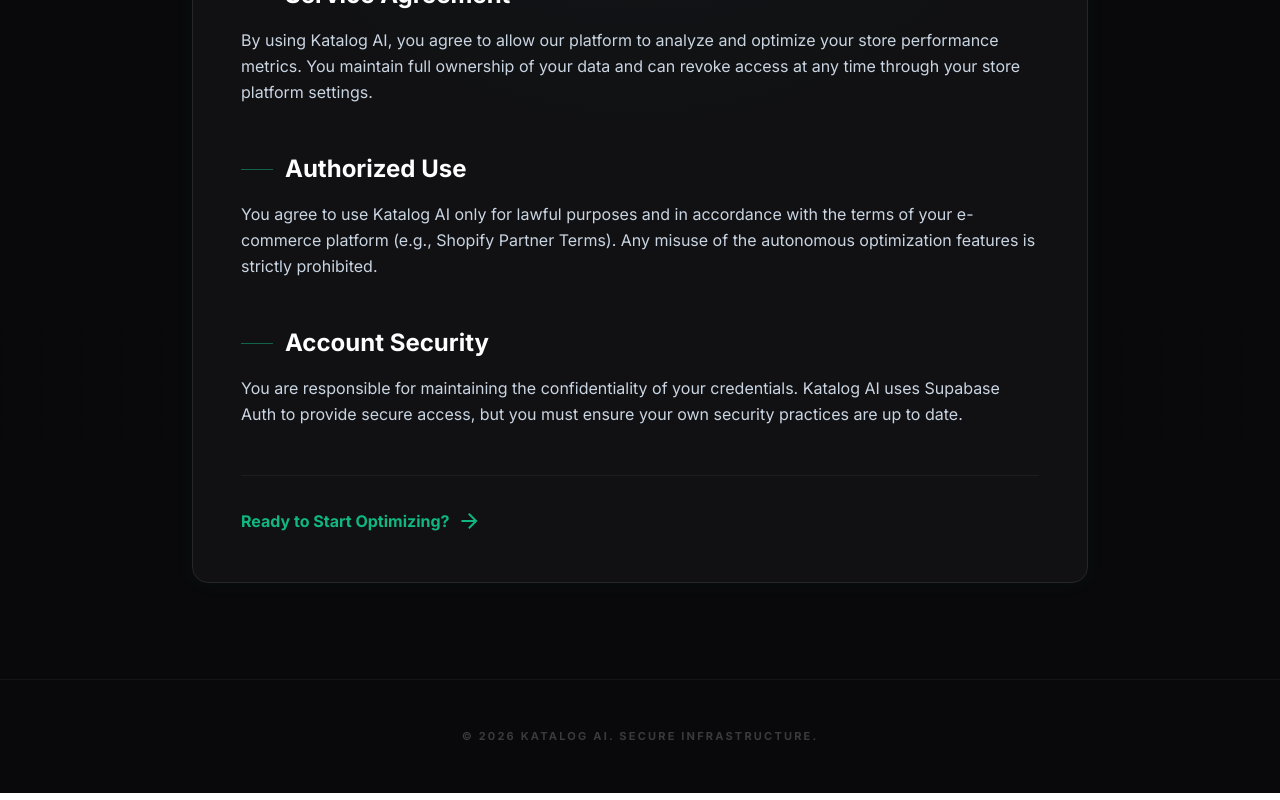
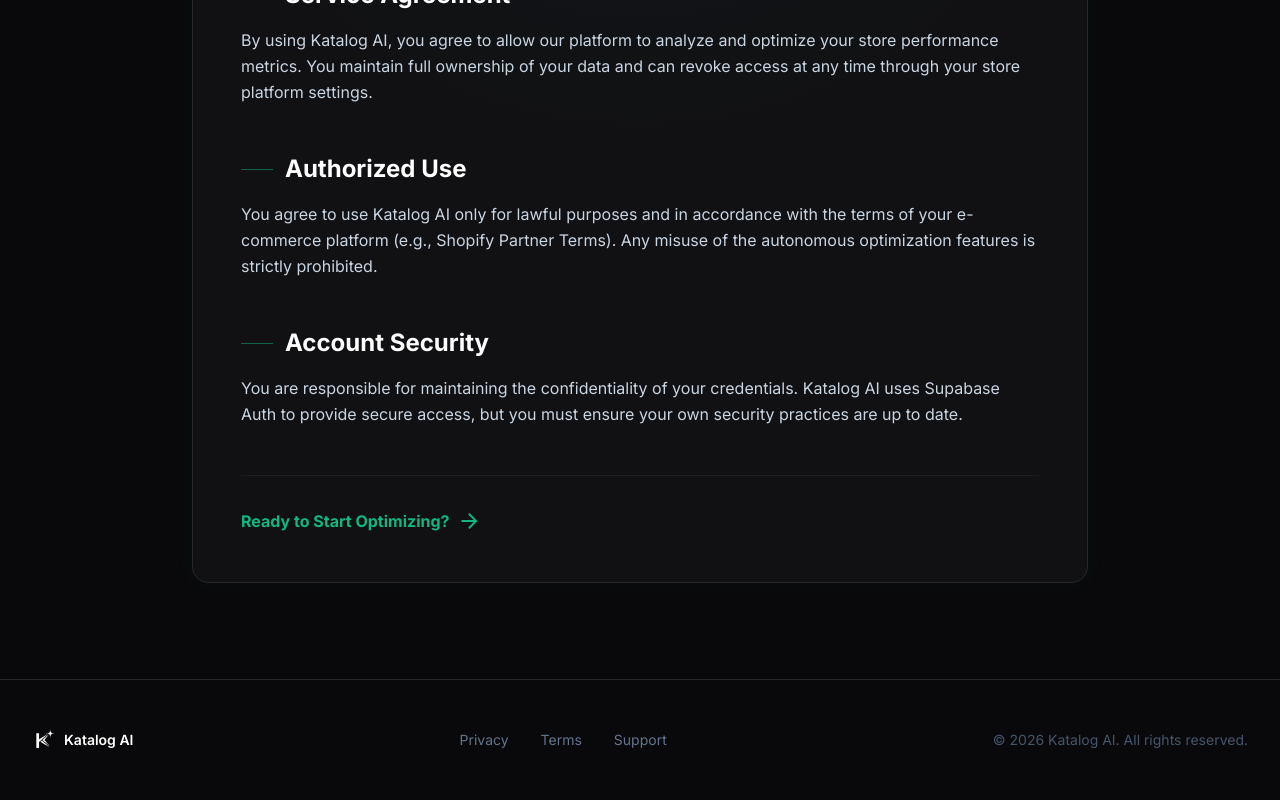
Before and after one commit to Robbin360/katalog-ai, a Next.js app: page /terms in a window 1280 px wide. Shown: the part 338-1138 px from the top of the page. Built offline with nearby package versions, Linux system fonts and the light colour scheme; no server answers.

Commit message:
refactor: extract Footer into reusable component, use across all landing/marketing pages

```diff
--- a/app/(marketing)/privacy/page.tsx
+++ b/app/(marketing)/privacy/page.tsx
@@ -2,6 +2,7 @@
 
 import { useI18n } from "@/lib/i18n-context";
 import { Navbar } from "@/components/landing/Navbar";
+import { Footer } from "@/components/landing/Footer";
 import Link from "next/link";
 
 export default function PrivacyPage() {
@@ -67,14 +68,7 @@ export default function PrivacyPage() {
         </div>
       </main>
 
-      {/* Simple Footer Copy */}
-      <footer className="relative z-10 py-12 border-t border-white/5">
-        <div className="max-w-7xl mx-auto px-4 text-center">
-          <p className="text-[11px] font-bold tracking-[0.2em] uppercase text-white/20">
-            © {new Date().getFullYear()} <span className="notranslate">Katalog AI</span>. SECURE INFRASTRUCTURE.
-          </p>
-        </div>
-      </footer>
+      <Footer />
     </div>
   );
 }
--- a/app/(marketing)/terms/page.tsx
+++ b/app/(marketing)/terms/page.tsx
@@ -2,6 +2,7 @@
 
 import { useI18n } from "@/lib/i18n-context";
 import { Navbar } from "@/components/landing/Navbar";
+import { Footer } from "@/components/landing/Footer";
 import Link from "next/link";
 
 export default function TermsPage() {
@@ -67,14 +68,7 @@ export default function TermsPage() {
         </div>
       </main>
 
-      {/* Simple Footer Copy */}
-      <footer className="relative z-10 py-12 border-t border-white/5">
-        <div className="max-w-7xl mx-auto px-4 text-center">
-          <p className="text-[11px] font-bold tracking-[0.2em] uppercase text-white/20">
-            © {new Date().getFullYear()} <span className="notranslate">Katalog AI</span>. SECURE INFRASTRUCTURE.
-          </p>
-        </div>
-      </footer>
+      <Footer />
     </div>
   );
 }
--- a/app/features/page.tsx
+++ b/app/features/page.tsx
@@ -4,6 +4,7 @@ import Link from 'next/link';
 import { Brand } from '@/components/ui/brand';
 import { useI18n } from '@/lib/i18n-context';
 import { Navbar } from '@/components/landing/Navbar';
+import { Footer } from '@/components/landing/Footer';
 
 export default function FeaturesPage() {
     const { t } = useI18n();
@@ -272,20 +273,7 @@ export default function FeaturesPage() {
                 </section>
             </main>
 
-            <footer className="bg-background-dark border-t border-white/5 py-12 px-6">
-                <div className="max-w-7xl mx-auto flex flex-col md:flex-row justify-between items-center gap-8">
-                    <div className="flex items-center gap-2">
-                        <span className="material-symbols-outlined text-primary text-2xl">account_tree</span>
-                        <Brand className="font-bold tracking-tight text-lg text-primary" />
-                    </div>
-                    <div className="flex gap-8 text-sm text-slate-500 font-medium">
-                        <Link className="hover:text-primary transition-colors" href="/privacy">{t('common.privacy')}</Link>
-                        <Link className="hover:text-primary transition-colors" href="/terms">{t('common.terms')}</Link>
-                        <Link className="hover:text-primary transition-colors" href="#">{t('common.contact')}</Link>
-                    </div>
-                    <p className="text-slate-600 text-sm">© {new Date().getFullYear()} <Brand className="text-slate-500" /> {t('landing.footer.saas_desc')}.</p>
-                </div>
-            </footer>
+            <Footer />
         </div>
     );
 }
--- a/app/integrations/page.tsx
+++ b/app/integrations/page.tsx
@@ -5,6 +5,7 @@ import Image from 'next/image';
 import { Brand } from '@/components/ui/brand';
 import { useI18n } from '@/lib/i18n-context';
 import { Navbar } from '@/components/landing/Navbar';
+import { Footer } from '@/components/landing/Footer';
 
 export default function IntegrationsPage() {
     const { t } = useI18n();
@@ -313,21 +314,7 @@ export default function IntegrationsPage() {
                 </section>
             </main >
 
-            <footer className="bg-background-dark border-t border-white/5 py-12 px-6">
-                <div className="max-w-7xl mx-auto flex flex-col md:flex-row justify-between items-center gap-8">
-                    <div className="flex items-center gap-2">
-                        <span className="material-symbols-outlined text-primary text-2xl">account_tree</span>
-                        <Brand className="font-bold tracking-tight text-lg text-primary" />
-                    </div>
-                    <div className="flex gap-8 text-sm text-slate-500 font-medium">
-                        <Link className="hover:text-primary transition-colors" href="/features">{t('integrations.nav.features')}</Link>
-                        <Link className="hover:text-primary transition-colors" href="/integrations">{t('integrations.nav.integrations')}</Link>
-                        <Link className="hover:text-primary transition-colors" href="/pricing">{t('integrations.nav.pricing')}</Link>
-                        <Link className="hover:text-primary transition-colors" href="/faq">{t('integrations.nav.faq')}</Link>
-                    </div>
-                    <p className="text-slate-600 text-sm">© {new Date().getFullYear()} <Brand className="text-slate-500" /> {t('landing.footer.saas_desc')}.</p>
-                </div>
-            </footer>
+            <Footer />
         </div >
     );
 }
--- a/components/landing/FAQSection.tsx
+++ b/components/landing/FAQSection.tsx
@@ -2,6 +2,7 @@
 
 import { useI18n } from "@/lib/i18n-context";
 import Link from "next/link";
+import { Footer } from "@/components/landing/Footer";
 
 export const FAQSection = () => {
   const { t } = useI18n();
@@ -47,21 +48,8 @@ export const FAQSection = () => {
         </div>
       </section>
 
-      {/* Integrated Footer from Stitch */}
-      <footer className="border-t border-border-dark bg-background-dark py-12">
-        <div className="mx-auto max-w-7xl px-6 lg:px-8 flex flex-col md:flex-row justify-between items-center gap-6">
-          <div className="flex items-center gap-2 notranslate" translate="no">
-            <img src="/logo-dark.svg" alt="Katalog AI Logo" className="h-6 w-6 object-contain" />
-            <span className="text-sm font-semibold text-white">Katalog AI</span>
-          </div>
-          <div className="flex gap-8">
-            <Link className="text-sm text-slate-500 hover:text-white transition-colors" href="/privacy">{t('footer.privacy') || 'Privacy'}</Link>
-            <Link className="text-sm text-slate-500 hover:text-white transition-colors" href="/terms">{t('footer.terms') || 'Terms'}</Link>
-            <a className="text-sm text-slate-500 hover:text-white transition-colors" href="#">{t('footer.support') || 'Support'}</a>
-          </div>
-          <p className="text-sm text-slate-600">© {new Date().getFullYear()} {t('footer.copyright') || 'Katalog AI. All rights reserved.'}</p>
-        </div>
-      </footer>
+      {/* Footer */}
+      <Footer />
     </>
   );
 };
--- /dev/null
+++ b/components/landing/Footer.tsx
@@ -0,0 +1,39 @@
+"use client";
+
+import Link from "next/link";
+import { useI18n } from "@/lib/i18n-context";
+
+export const Footer = () => {
+  const { t } = useI18n();
+
+  return (
+    <footer className="border-t border-border-dark bg-background-dark py-12">
+      <div className="mx-auto max-w-7xl px-6 lg:px-8 flex flex-col md:flex-row justify-between items-center gap-6">
+        {/* Logo */}
+        <div className="flex items-center gap-2 notranslate" translate="no">
+          {/* eslint-disable-next-line @next/next/no-img-element */}
+          <img src="/logo-dark.svg" alt="Katalog AI Logo" className="h-6 w-6 object-contain" />
+          <span className="text-sm font-semibold text-white">Katalog AI</span>
+        </div>
+
+        {/* Links */}
+        <div className="flex gap-8">
+          <Link className="text-sm text-slate-500 hover:text-white transition-colors" href="/privacy">
+            {t("footer.privacy") || "Privacy"}
+          </Link>
+          <Link className="text-sm text-slate-500 hover:text-white transition-colors" href="/terms">
+            {t("footer.terms") || "Terms"}
+          </Link>
+          <a className="text-sm text-slate-500 hover:text-white transition-colors" href="#">
+            {t("footer.support") || "Support"}
+          </a>
+        </div>
+
+        {/* Copyright */}
+        <p className="text-sm text-slate-600">
+          © {new Date().getFullYear()} {t("footer.copyright") || "Katalog AI. All rights reserved."}
+        </p>
+      </div>
+    </footer>
+  );
+};
```
